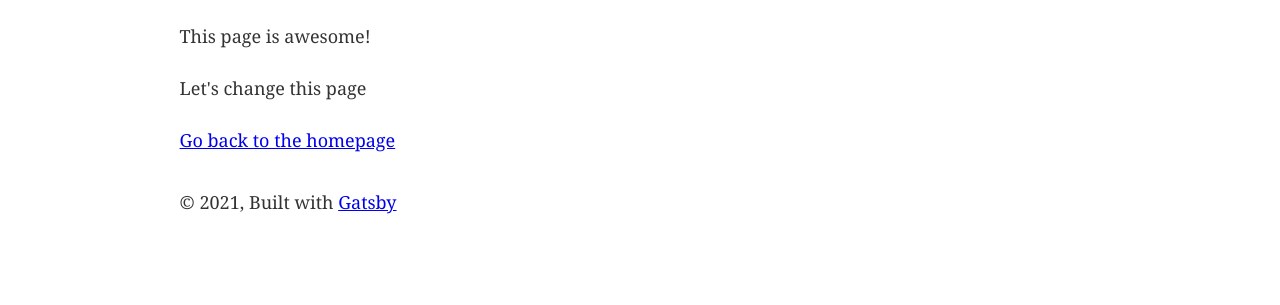
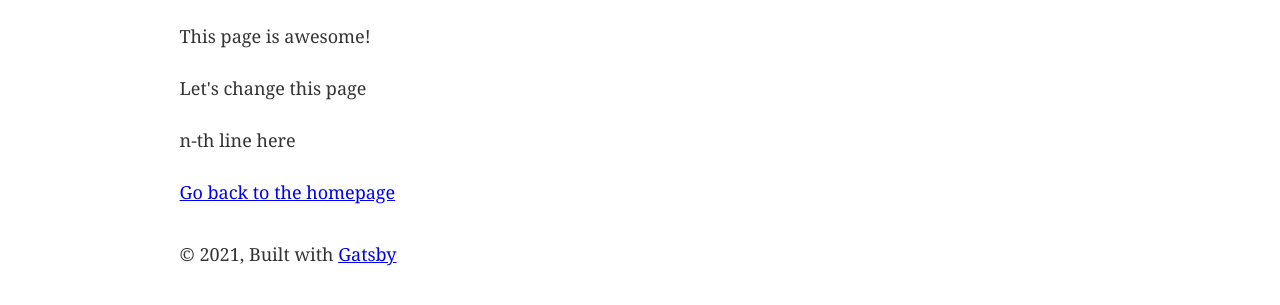
Before and after one commit to rossanodan/gatsby-vercel-playground, a Gatsby site: page /page-2 in a window 1280 px wide. Shown: the part 223-528 px from the top of the page. Built offline with nearby package versions, Linux system fonts and the light colour scheme; Gatsby itself is replaced by a stand-in of ours.

Commit message:
adding the n-th line

```diff
--- a/src/pages/page-2.js
+++ b/src/pages/page-2.js
@@ -11,6 +11,7 @@ const SecondPage = () => (
     <p>Welcome to page 2</p>
     <p>This page is awesome!</p>
     <p>Let's change this page</p>
+    <p>n-th line here</p>
     <Link to="/">Go back to the homepage</Link>
   </Layout>
 )
```
